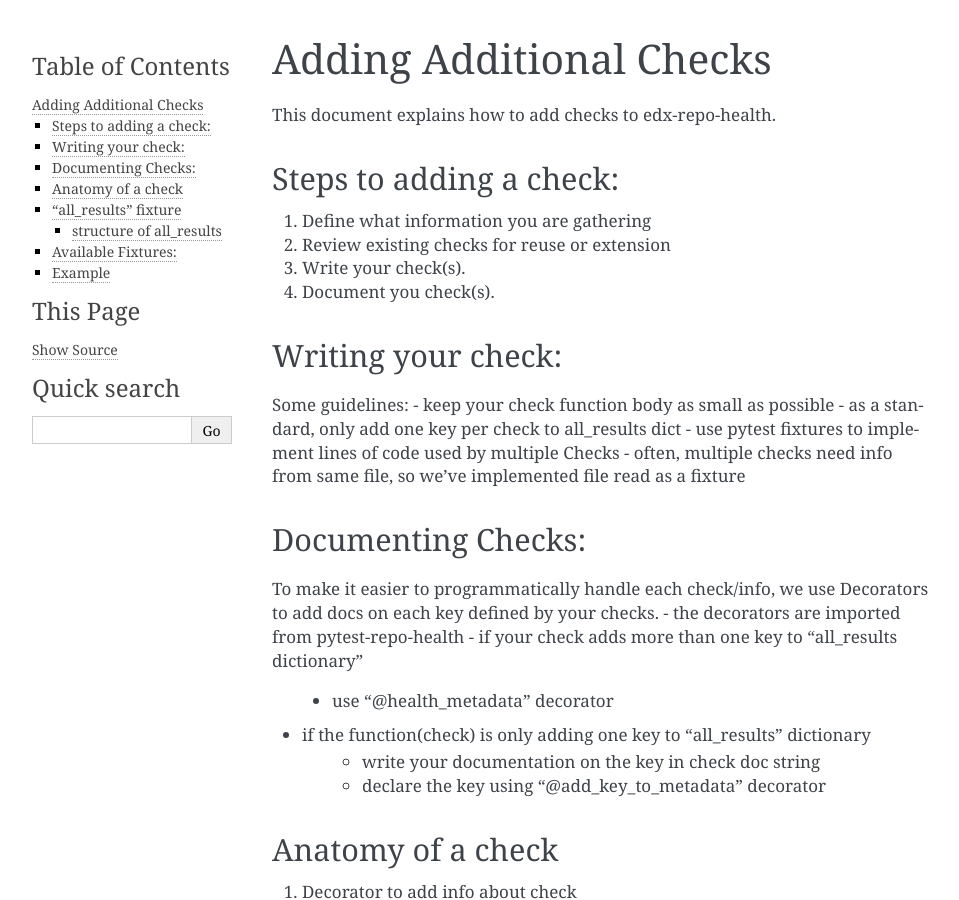
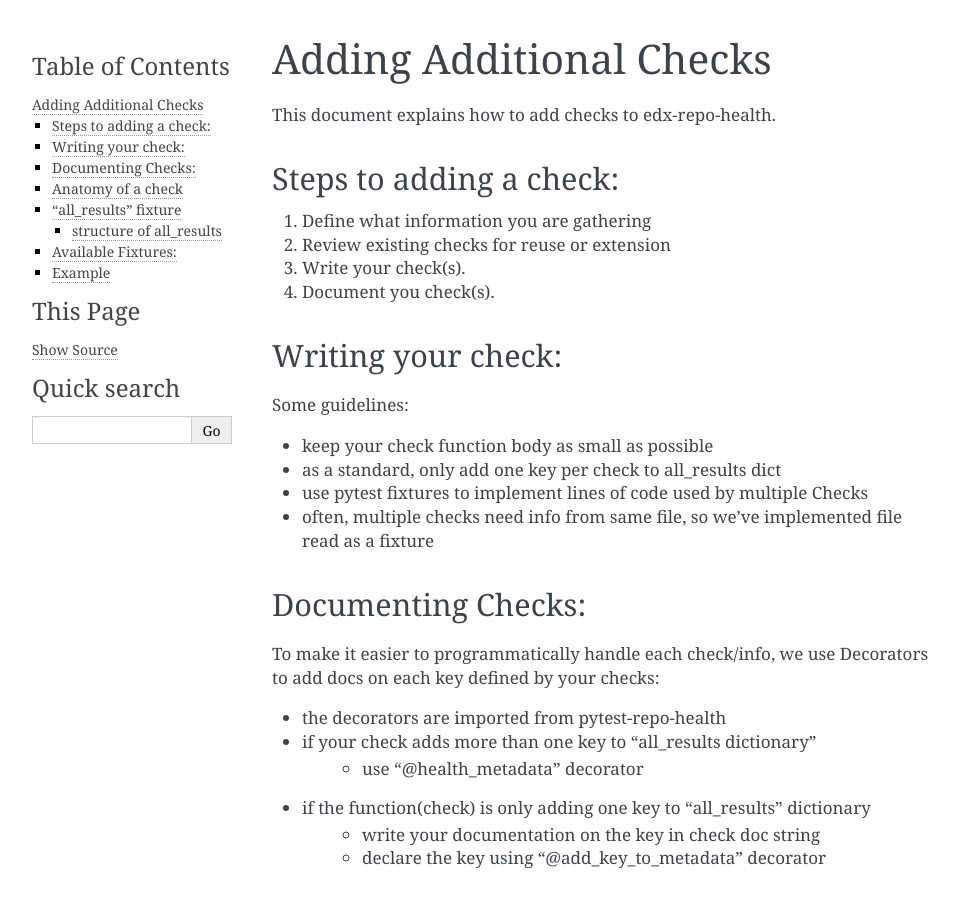
Before and after one commit to openedx/edx-repo-health, a Sphinx documentation site: the page built from docs/how_tos/ADD_CHECKS.rst, in a window 1280 px wide and 900 px high. Shown: the whole window, without its empty margins (148-1107 px from the left). Built offline with Sphinx 7.4.7, drawn with Linux system fonts in a browser that asks for light colours; pages that are not in the unit, such as notebooks, are missing from menus.

Commit message:
Changing format

```diff
--- a/docs/how_tos/ADD_CHECKS.rst
+++ b/docs/how_tos/ADD_CHECKS.rst
@@ -16,6 +16,7 @@ Steps to adding a check:
 Writing your check:
 -------------------
 Some guidelines:
+
 - keep your check function body as small as possible
 - as a standard, only add one key per check to all_results dict
 - use pytest fixtures to implement lines of code used by multiple Checks
@@ -24,8 +25,8 @@ Some guidelines:
 
 Documenting Checks:
 -------------------
+To make it easier to programmatically handle each check/info, we use Decorators to add docs on each key defined by your checks:
 
-To make it easier to programmatically handle each check/info, we use Decorators to add docs on each key defined by your checks.
 - the decorators are imported from pytest-repo-health
 - if your check adds more than one key to "all_results dictionary"
     - use "@health_metadata" decorator
```
